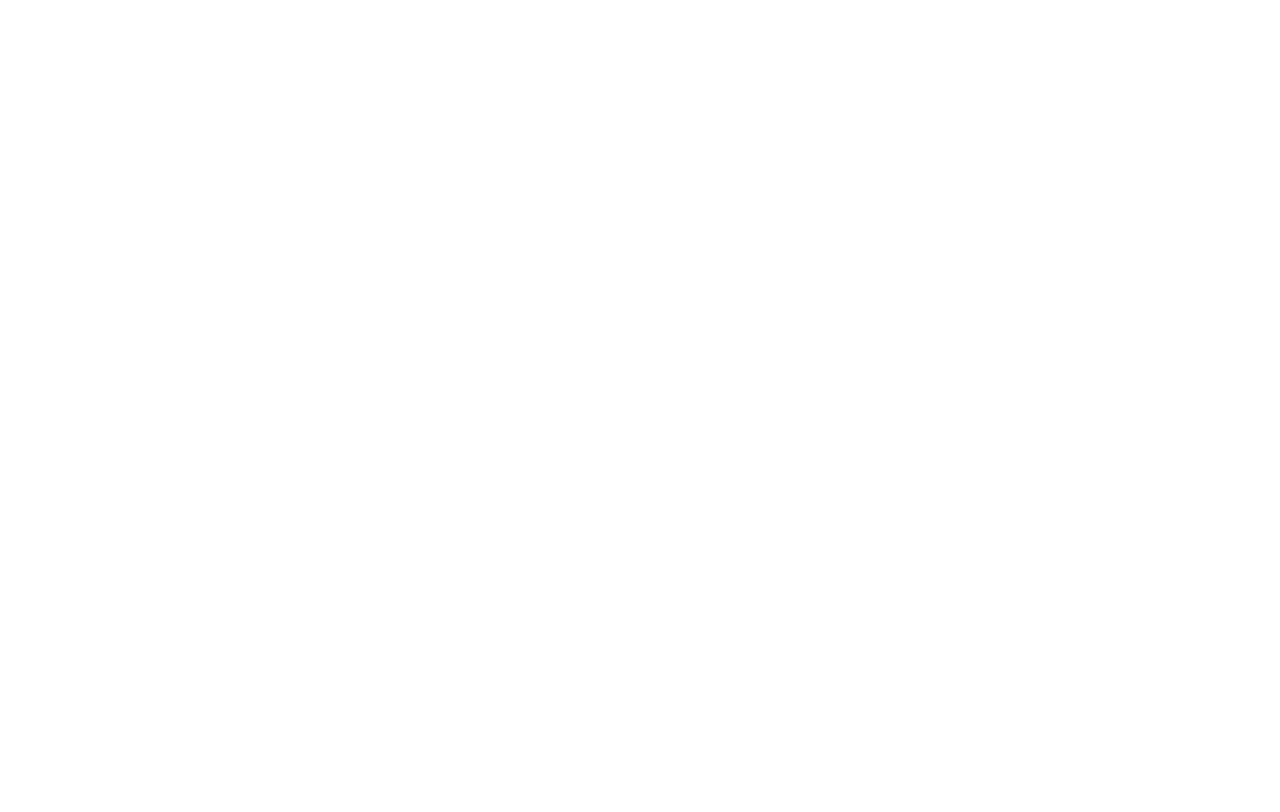
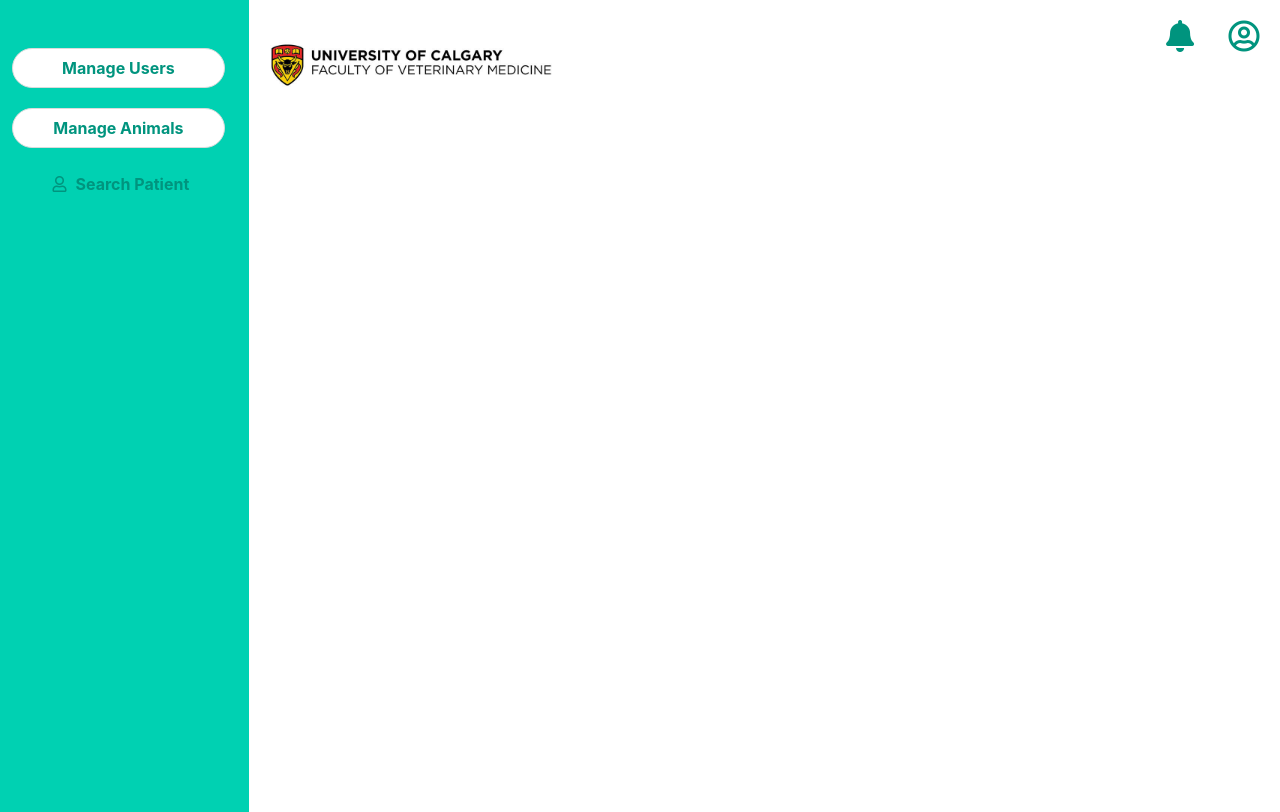
Before and after one commit to bquan057/VetApp, a React (Create React App) app in the folder FrontEnd/vet-application/: page /users in a window 1280 px wide. Before the commit this address had no page. Built offline with nearby package versions, Linux system fonts and the light colour scheme.

Commit message:
VET057-60. Added additional routing.

```diff
--- a/FrontEnd/vet-application/src/App.js
+++ b/FrontEnd/vet-application/src/App.js
@@ -8,6 +8,9 @@
   Outlet
 } from 'react-router-dom';
 import ManageAnimalsPage from "./views/ManageAnimalsPage";
+import ManageUsersPage from "./views/ManageUsersPage";
+import SideBar from "./components/SideBar";
+import Header from "./components/Header";
 
 function App() {
   return (
@@ -15,6 +18,7 @@
       <Routes>
         <Route path="" element={<SearchPage/>} />
         <Route path="Animals/" element={<ManageAnimalsPage/>} />
+        <Route path="Users/" element={<ManageUsersPage/>} />
       </Routes>
     </BrowserRouter>
 
--- a/FrontEnd/vet-application/src/components/SideBar.js
+++ b/FrontEnd/vet-application/src/components/SideBar.js
@@ -1,16 +1,19 @@
 import React from "react";
 import '@fortawesome/fontawesome-free/css/all.min.css';
 import {useNavigate} from 'react-router-dom'
-
-
 
 
 const SideBar = () => {
 
 
     let navigate = useNavigate();
-    function handleClick() {
+
+    function animalPage() {
         navigate('/animals/');
+    };
+
+    function userPage() {
+        navigate('/users/');
     };
 
 
@@ -19,15 +22,15 @@
             <div className="hero is-centered is-fullheight">
                 <div className="container">
                     <div className="buttons">
-                        <button  className="button mt-6 mx-3 has-text-weight-bold has-text-primary-dark is-rounded is-fullwidth">Manage Users</button>
-                        <button className= "button mt-3 mx-3 has-text-weight-bold has-text-primary-dark is-rounded is-fullwidth" onClick= {handleClick}>Manage Animals</button>
+                        <button  className="button mt-6 mx-3 has-text-weight-bold has-text-primary-dark is-rounded is-fullwidth" onClick= {userPage}>Manage Users</button>
+                        <button className= "button mt-3 mx-3 has-text-weight-bold has-text-primary-dark is-rounded is-fullwidth" onClick= {animalPage}>Manage Animals</button>
                     </div>
                     <div className = "has-text-centered">
                         <span className="icon-text">
                             <div className="icon">
                             <i className="far fa-user has-text-primary-dark"></i>
                             </div>
-                            <a className= "has-text-weight-bold has-text-primary-dark" href="#" > Search Patient</a>
+                            <a className= "has-text-weight-bold has-text-primary-dark" href="/" > Search Patient</a>
                         </span>
                     </div>
                 </div>
--- /dev/null
+++ b/FrontEnd/vet-application/src/views/ManageUsersPage.js
@@ -0,0 +1,17 @@
+import React from "react";
+import Header from "../components/Header";
+import SideBar from "../components/SideBar";
+
+
+const ManageUsersPage = () => {
+    return(
+        <div class="columns">
+            <SideBar/>
+            <div class="column">
+                <Header/>
+            </div>
+        </div>
+    )
+};
+
+export default ManageUsersPage;
```
Also changed, not shown: 1 other file (tests, documents, lock files or other folders).
